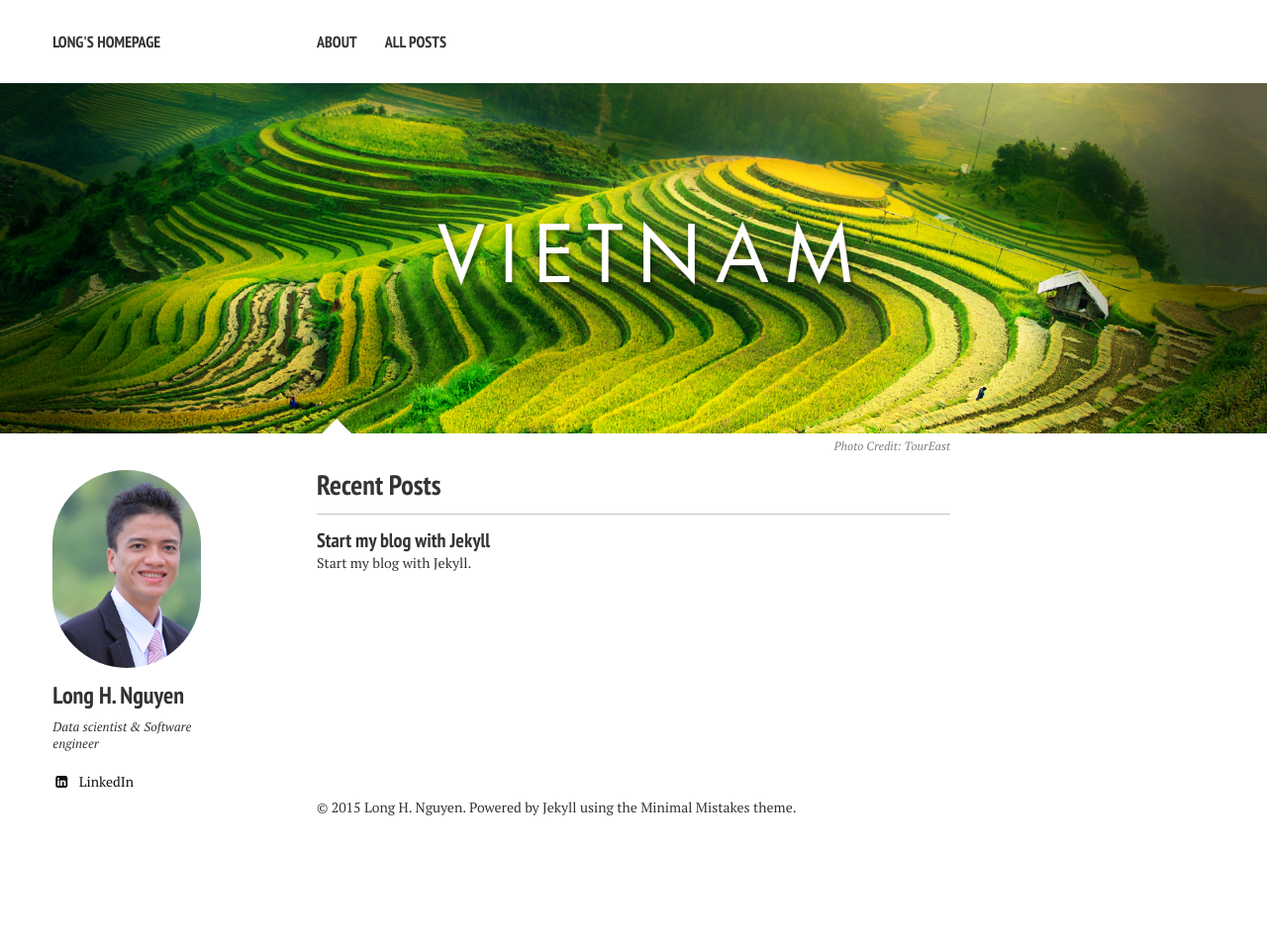
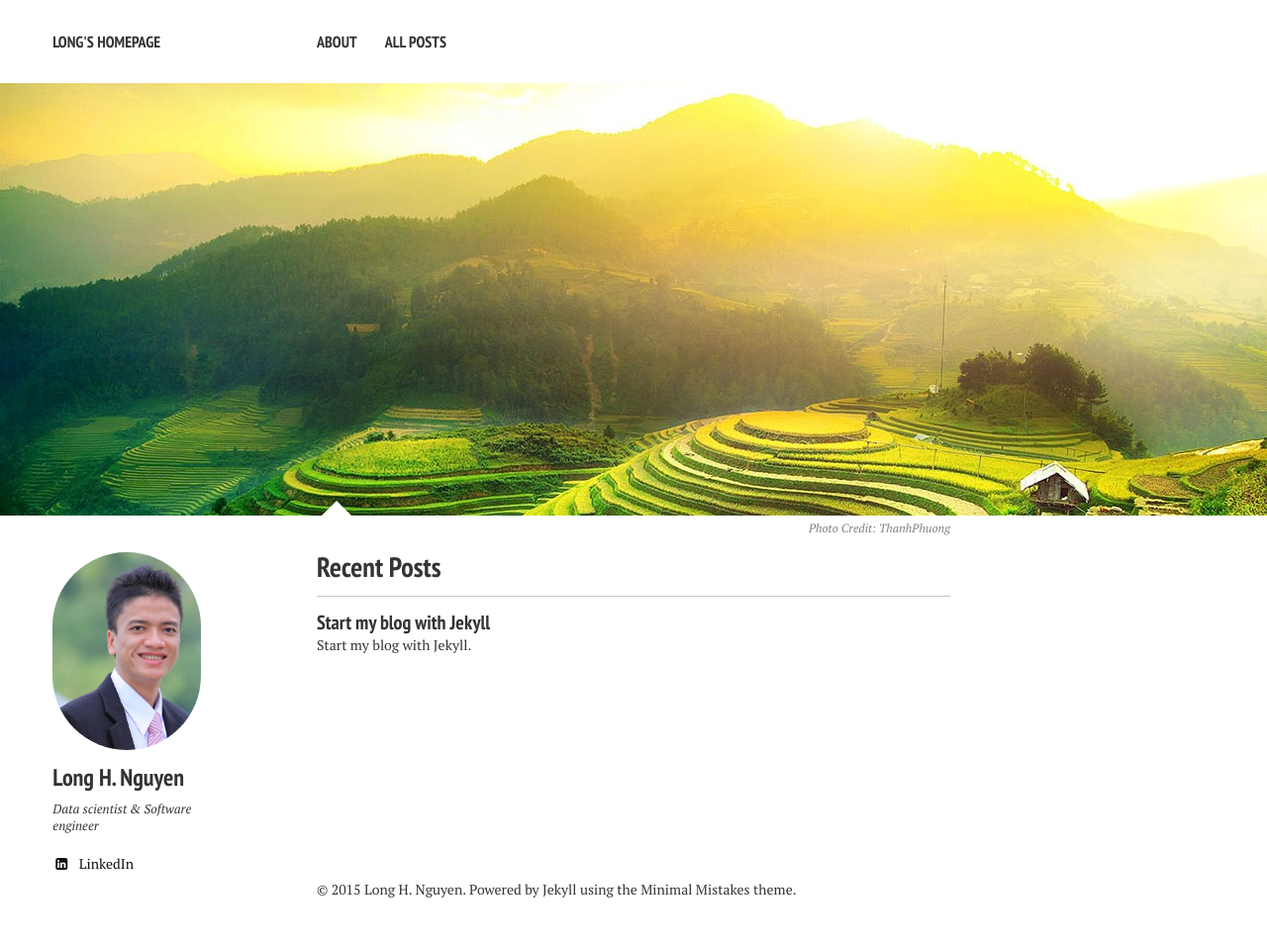
Before and after one commit to nguyenhailong/nguyenhailong.github.io, a Jekyll site: the page built from index.md, in a window 1280 px wide. Shown: the whole page at 99% size. Built offline with Jekyll 4.4.1, drawn with Linux system fonts in a browser that asks for light colours; nearby versions of some CDN libraries; before the commit the page ends 900 px from its top, so only the background shows below that.

Commit message:
Update header image

```diff
--- a/index.md
+++ b/index.md
@@ -4,6 +4,6 @@ excerpt: "A minimal Jekyll theme for your blog by designer Michael Rose."
 tags: [Jekyll, theme, responsive, blog, template]
 image:
   feature: vietnam_header.jpg
-  credit: TourEast
-  creditlink: http://en.toureast.com/destinations/asia/vietnam
+  credit: ThanhPhuong
+  creditlink: http://www.thanhphuong.com/
 ---
```
Also changed, not shown: images/vietnam_header.jpg.
